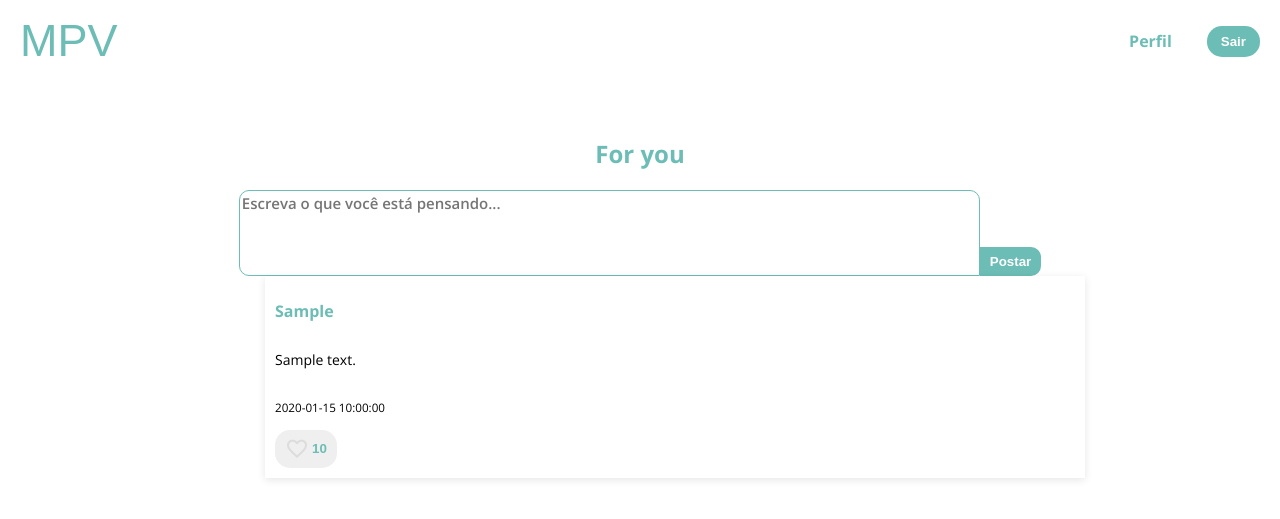
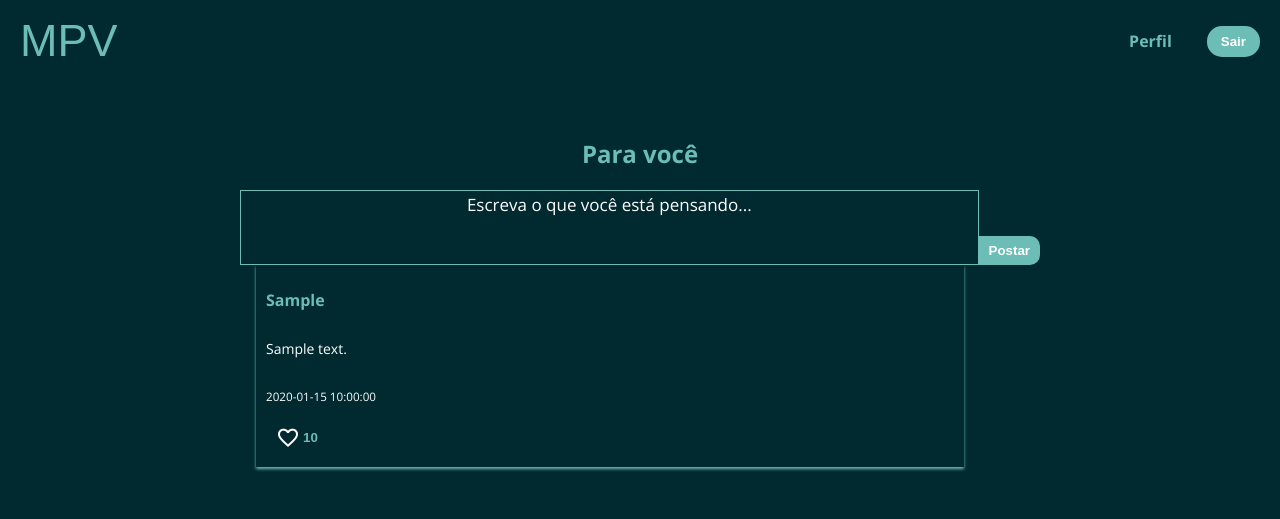
Before and after one commit to Aegdae/MPV, a Flask app: template templates/home.html in a window 1280 px wide. Shown: the top 519 px of the page. Run offline with Flask 3, Linux system fonts and the light colour scheme; the template is opened without the code that fills it: most values are stand-ins (such as "Sample title", 1, 10 or a date in 2020); some libraries are stand-ins or nearby versions; some web fonts are replaced.

Commit message:
Atualizacao 13/01/25

```diff
--- a/Static/style.css
+++ b/Static/style.css
@@ -5,6 +5,7 @@
 body {
     font-family: "Open Sans", sans-serif;
     margin: 0;
+    background-color: #002930;
     padding: 0;
 }
 
@@ -225,7 +226,7 @@ body {
     border-radius: 15px;
     border: none;
     font-weight: 700;
-    color: white;
+    color: #ffff;
 }
 
 .container-home .nav-right a {
@@ -248,11 +249,12 @@ body {
     display: flex;
     justify-content: center;
     flex-direction: column;
-    width: 100%;
-    margin-bottom: 15px;
-    margin-left: 70px;
+    width: 86%;
+    margin-bottom: 7px;
+    margin-right: 60px;
     padding: 10px;
-    box-shadow: 0 2px 8px rgba(0, 0, 0, 0.1);
+    color: #ffff;
+    box-shadow: 0 2px 3px 0 #6cbdb5;
 }
 
 .main-menu #tweet {
@@ -277,19 +279,27 @@ body {
 
 .main-menu #tweet button{
     background-color: #6cbdb5;
-    color: white;
+    color: #ffff;
 
 }
 
 .main-menu textarea {
     font-family: "Open Sans", sans-serif;
-    font-weight: 600;
-    font-size: 15px;
+    font-weight: 400;
+    font-size: 17px;
+    width: 100%;
     display: flex;
     resize: none;
-    outline-color: #6cbdb5;
-    border: solid 0.3px #6cbdb5;
-    border-radius: 10px 10px 0px 10px;
+    background-color: #002930;
+    color: #ffff;
+    outline: none;
+    border: solid 0.4px #6cbdb5;
+}
+
+.main-menu textarea::placeholder {
+    color: #ffff;
+    text-align: center;
+
 }
 
 .main-menu button {
@@ -298,8 +308,13 @@ body {
     padding: 7px 10px;
     font-weight: 600;
     border: none;
-    color: #6cbdb5;
+    color: #ffff;
+    background-color: #6cbdb5;
     border-radius: 0px 10px 10px 0px;
+}
+
+.main-menu .like-button {
+    background-color: #002930;
 }
 
 .main-menu .reaction {
@@ -311,7 +326,7 @@ body {
 
 .material-symbols-outlined {
     font-size: 36px;
-    color: #dcdcdc;
+    color: #ffff;
     transition: color 0.3s ease;
 }
 
@@ -332,6 +347,10 @@ body {
     border-radius: 15px;
     align-items: center;
     gap: 3px;
+}
+
+.reaction .like-count {
+    color: #6cbdb5;
 }
 
 
@@ -403,6 +422,13 @@ body {
     flex-direction: column;
 }
 
+.profile-container h1 {
+    color: #6cbdb5;
+}
+
+.profile-container p {
+    color: #ffff;
+}
 
 
 /* Feed Profile */
--- a/templates/home.html
+++ b/templates/home.html
@@ -27,9 +27,9 @@
     </header>
     <main>
         <div class="main-menu">
-            <h2>For you</h2>
+            <h2>Para você</h2>
             <form action="/" method="post" id="tweet">
-                <textarea name="content" placeholder="Escreva o que você está pensando..." maxlength="150" rows="4" cols="80"></textarea>
+                <textarea name="content" placeholder="Escreva o que você está pensando..." maxlength="150" rows="3" cols="76" class="text"></textarea>
                 <button type="submit" id="tweet">Postar</button>
             </form>
             {% for post in posts %}
@@ -38,11 +38,11 @@
                     <p>{{ post['content'] }}</p>
                     <p><small>{{ post['time_since_creation'] }}</small></p>
                     <div class="reaction">
-                        <button id="like-button-{{ post['post_id'] }}" onclick="toggleLike({{ post['post_id'] }})">
+                        <button id="like-button-{{ post['post_id'] }}" onclick="toggleLike({{ post['post_id'] }})" class="like-button">
                             <span id="like-icon-{{ post['post_id'] }}" class="material-symbols-outlined {% if post['liked'] %}liked{% else %}unliked{% endif %}">
                                 favorite
                             </span>
-                            <span id="like-count-{{ post['post_id'] }}">{{ post['likes'] }}</span>
+                            <span id="like-count-{{ post['post_id'] }}" class="like-count">{{ post['likes'] }}</span>
                         </button>
                         {% if post['user_id'] == session['user_id'] %}
                             <form action="{{ url_for('delet_post', post_id=post['post_id']) }}" method="POST" onsubmit="return confirm('Tem certeza que deseja excluir esta postagem?');">
```
Also changed, not shown: 1 other file.
